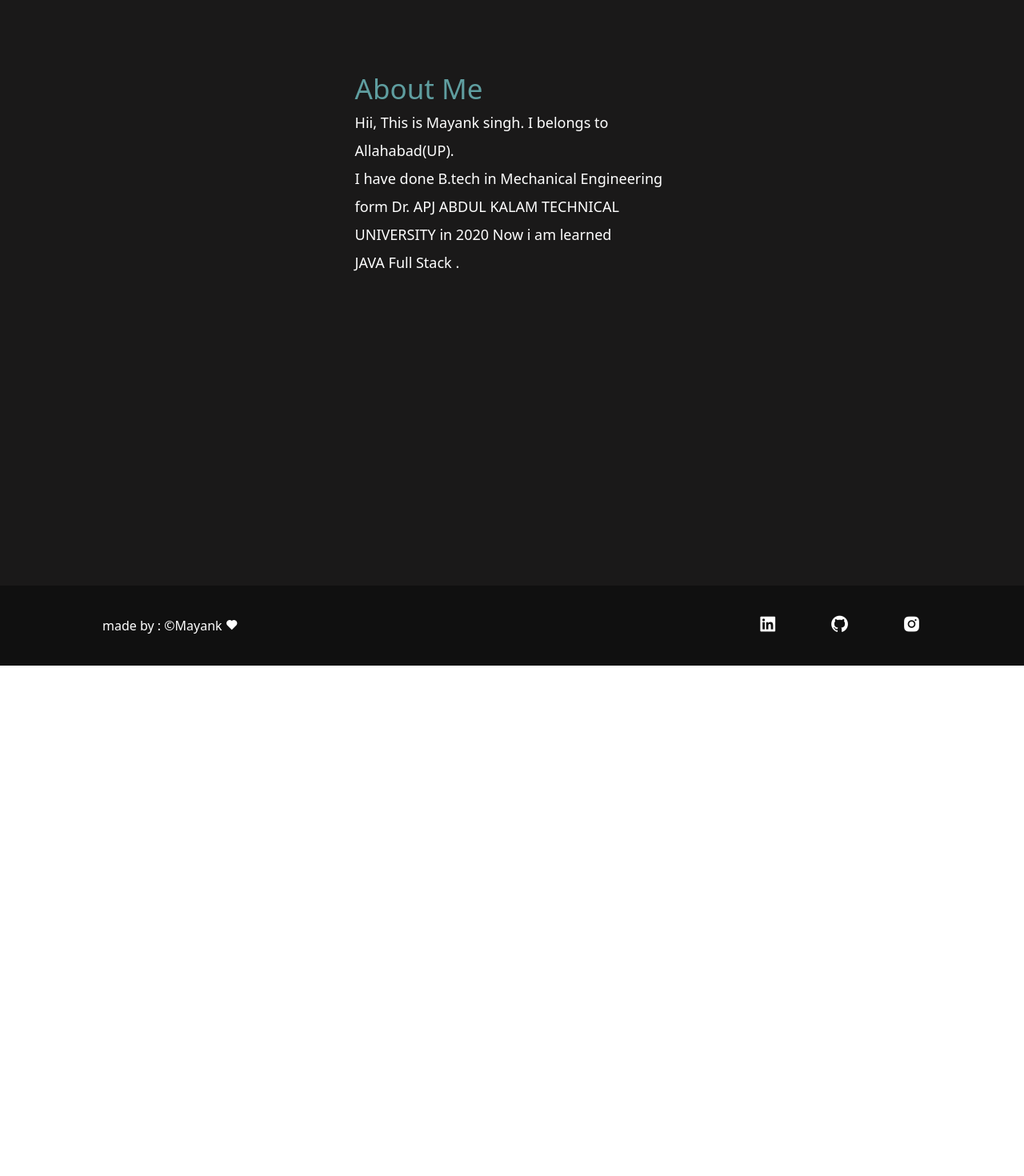
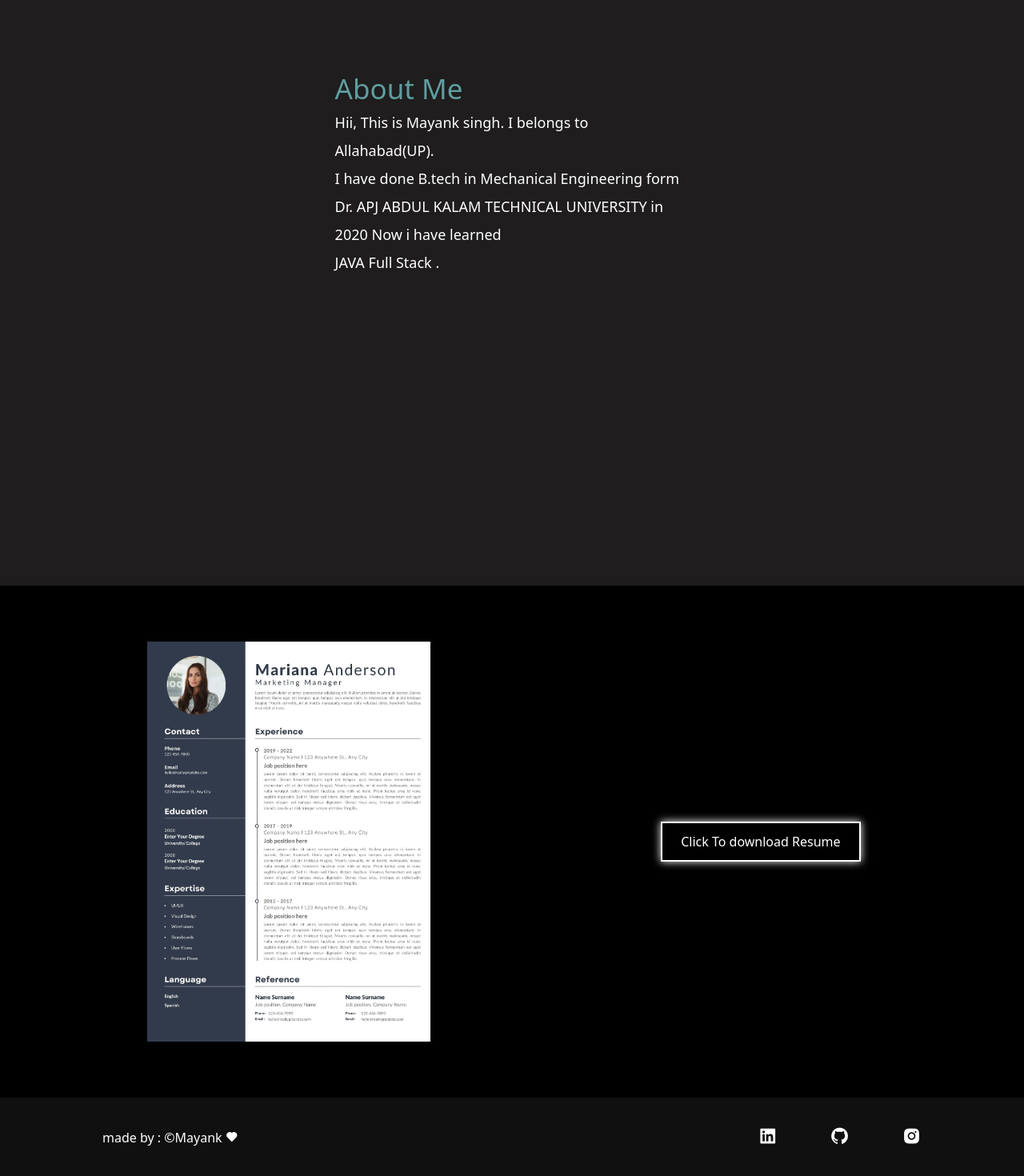
Before and after one commit to mayank0406/My-portfolio, a React (Create React App) app: page / in a window 1280 px wide. Shown: the part 2340-3810 px from the top of the page at 80% size. Before the commit the page ends 3172 px from the top, so only its background shows below. Built offline with nearby package versions, Linux system fonts and the light colour scheme.

Commit message:
completed resume

```diff
--- a/src/Components/main/About.jsx
+++ b/src/Components/main/About.jsx
@@ -14,7 +14,7 @@ function About() {
                     I belongs to Allahabad(UP). <br />
                     I have done B.tech in Mechanical Engineering
                     form Dr. APJ ABDUL KALAM TECHNICAL UNIVERSITY in 2020
-                    Now i am learned <br /> JAVA Full Stack .</p>
+                    Now i have learned <br /> JAVA Full Stack .</p>
             </div>
 
         </div>
--- a/src/Components/main/Main.jsx
+++ b/src/Components/main/Main.jsx
@@ -2,12 +2,14 @@ import React from 'react'
 import Home from './Home'
 import "./main.css"
 import About from './About'
+import Resume from './Resume'
 
 function Main() {
   return (
     <div className='main'>
       <Home/>
       <About/>
+      <Resume/>
     </div>
   )
 }
--- /dev/null
+++ b/src/Components/main/Resume.jsx
@@ -0,0 +1,15 @@
+import React from 'react'
+import "./resume.css"
+import resumepic from "../../Assets/resume.jpg"
+function Resume() {
+  return (
+    <div className='resume-div'>
+      <img className='resumepic' src={resumepic} alt="" />
+      <div>
+        <button>Click To download Resume</button>
+      </div>
+    </div>
+  )
+}
+
+export default Resume
--- a/src/Components/main/about.css
+++ b/src/Components/main/about.css
@@ -1,7 +1,7 @@
 .About{
     height: auto;
     /* border: 2px solid white; */
-    background-color: rgb(26, 25, 25);
+    background-color: rgb(31, 29, 29);
     display: flex;
     justify-content: space-around;
     align-items: center;
@@ -10,7 +10,7 @@
 .About .about-div{
     height: 100vh;
     /* border: 1px solid white; */
-    width: 700px;
+    width: 750px;
     padding: 12%;
 }
 #pic2{
--- a/src/Components/main/home.css
+++ b/src/Components/main/home.css
@@ -7,7 +7,7 @@
 }
 .indiv{
     height: 92vh;
-    width: 700px;
+    width: 750px;
     /* border: 2px solid white; */
     padding:  12%;
 }
--- /dev/null
+++ b/src/Components/main/resume.css
@@ -0,0 +1,28 @@
+.resumepic{
+    text-align: center;
+    height: 500px;
+}
+.resume-div{
+    padding: 50px;
+    height: 80vh;
+    display: flex;
+    justify-content: space-around;
+    align-items: center;
+    flex-wrap: wrap;
+}
+.resume-div button{
+    margin: 20px;
+    height: 50px;
+    width: 250px;
+    border: 2px solid white;
+    box-shadow: 0px 0px 10px white;
+}
+.resume-div button:hover{
+    height: 50px;
+    width: 250px;
+    border: 2px solid white;
+    background-color: white;
+    font-weight: bold;
+    color: black;
+    border-radius: 5px;
+}
```
Also changed, not shown: src/Assets/resume.jpg (added).
